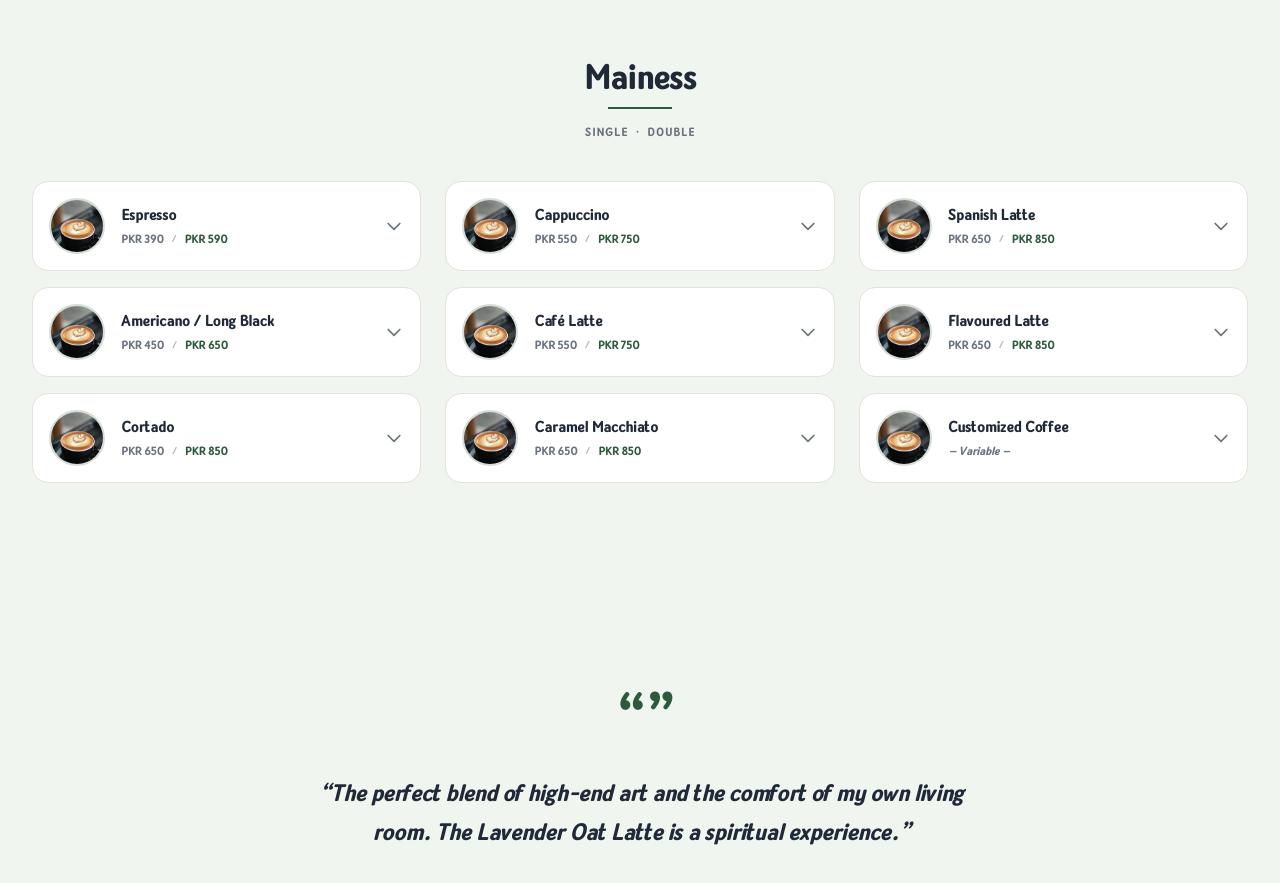
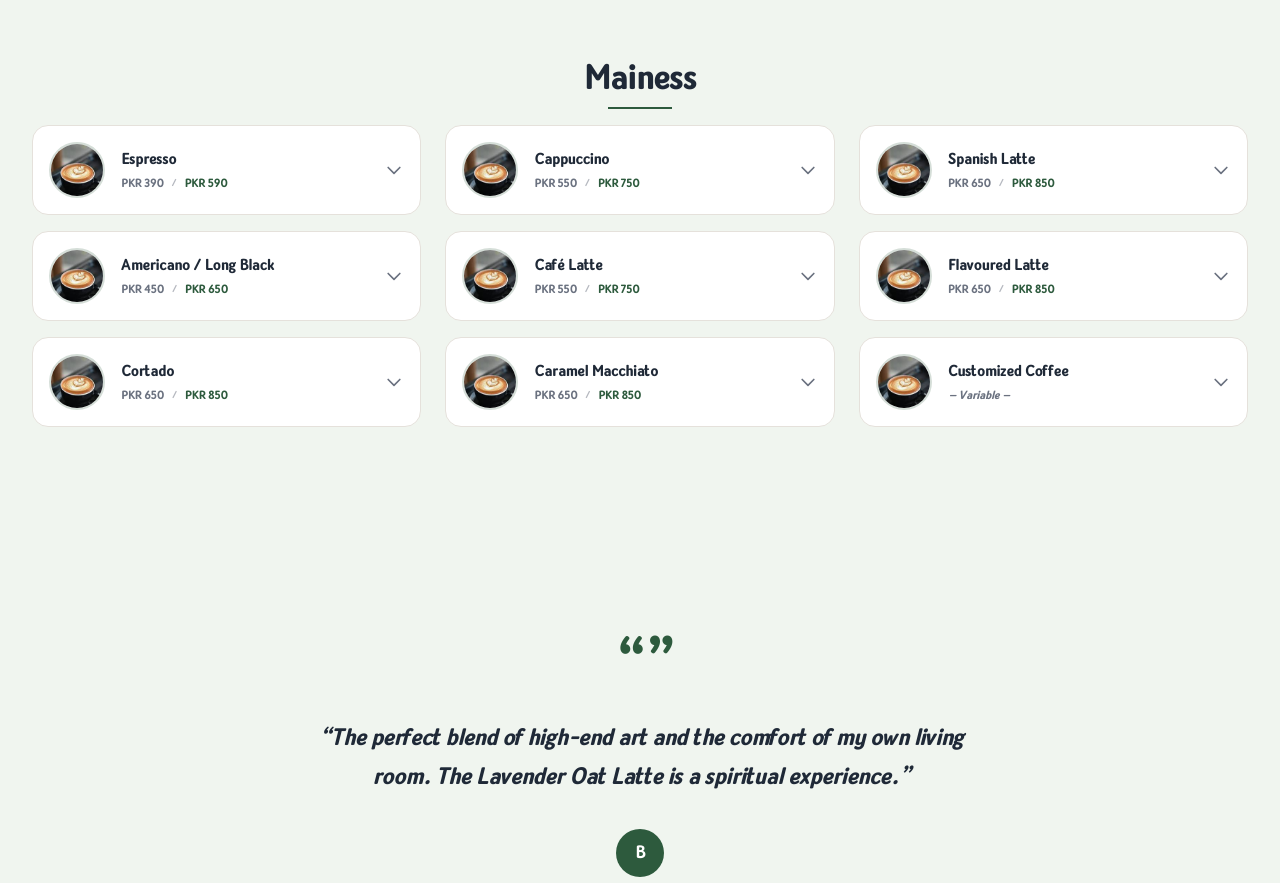
Before and after one commit to zoonfeedback-lab/cactus-coffee, a Next.js app: page /coffee in a window 1280 px wide. Shown: the part 1380-2263 px from the top of the page. Built offline with nearby package versions, Linux system fonts and the light colour scheme.

Commit message:
The social links set in footer

```diff
--- a/src/components/coffee/MenuSection.tsx
+++ b/src/components/coffee/MenuSection.tsx
@@ -17,9 +17,9 @@ export default function FullMenu() {
                         <div className="mx-auto mt-2 h-0.5 w-16 bg-primary" />
                     </div>
                     {/* Single / Double legend */}
-                    <p className="mb-10 text-center text-xs font-semibold uppercase tracking-widest text-text-light">
+                    {/* <p className="mb-10 text-center text-xs font-semibold uppercase tracking-widest text-text-light">
                         Single &nbsp;·&nbsp; Double
-                    </p>
+                    </p> */}
                 </AnimateOnScroll>
 
                 {/* Accordion menu grid */}
```
